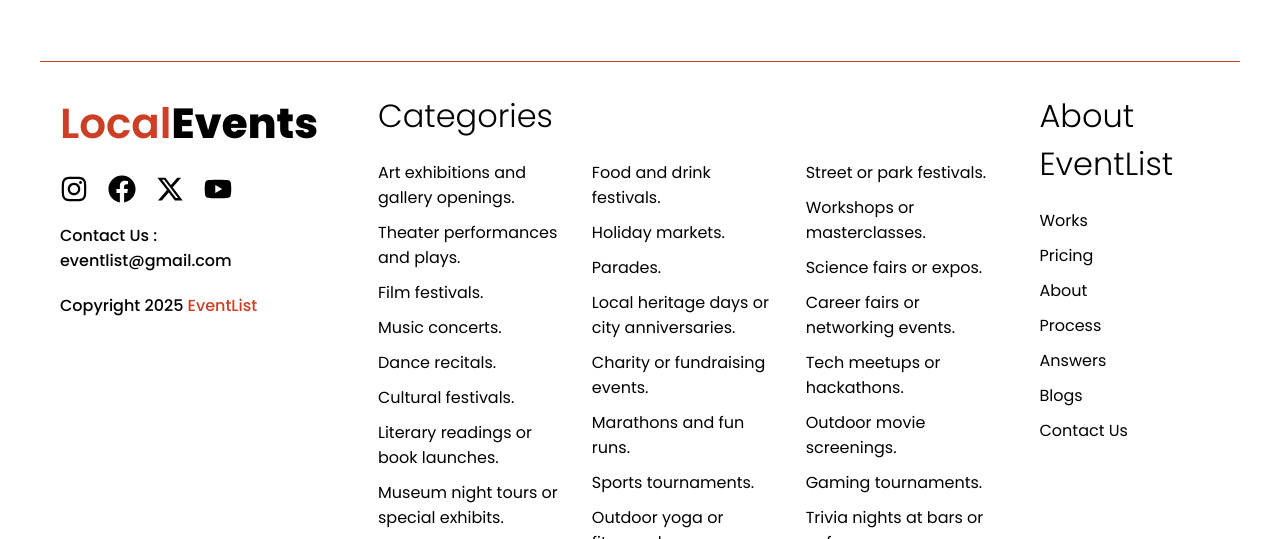
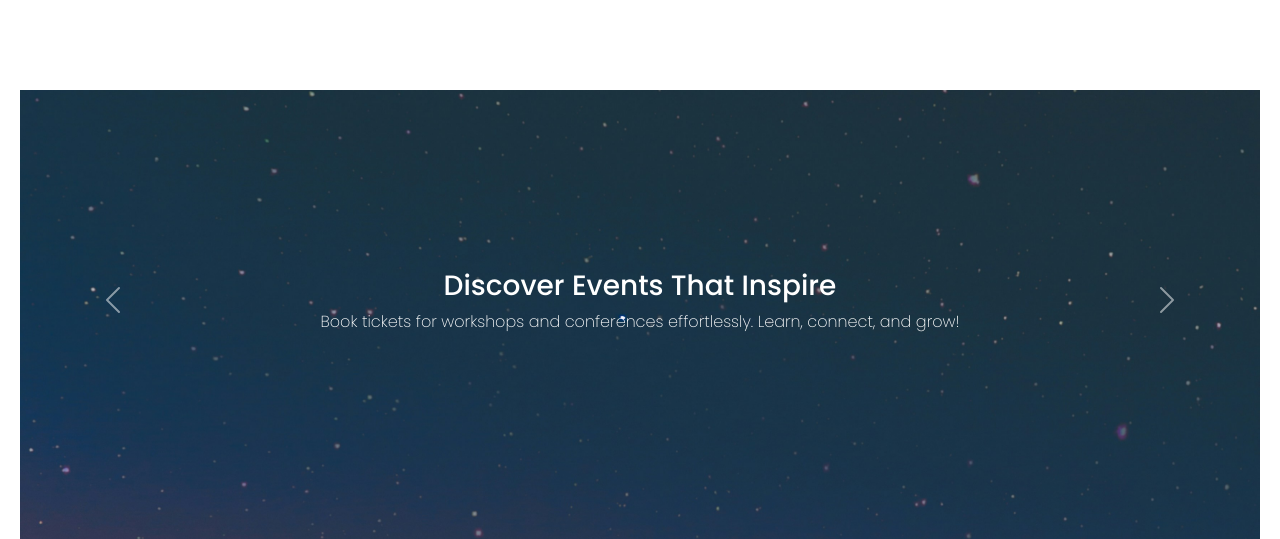
Before and after one commit to jaimalhotra11/local-Event-project, a React (Vite) app: page / in a window 1280 px wide. Shown: the part 2261-2800 px from the top of the page. Built offline with nearby package versions, Linux system fonts and the light colour scheme.

Commit message:
carousel

```diff
--- a/package.json
+++ b/package.json
@@ -10,7 +10,10 @@
     "preview": "vite preview"
   },
   "dependencies": {
+    "bootstrap": "^5.3.3",
     "react": "^18.3.1",
+    "react-bootstrap": "^2.10.8",
+    "react-bootstrap-carousel": "^4.1.1",
     "react-dom": "^18.3.1",
     "react-icons": "^5.4.0",
     "react-router-dom": "^7.1.1"
--- a/src/App.jsx
+++ b/src/App.jsx
@@ -11,6 +11,8 @@ import Eventslists from "./pages/Eventslists.jsx";
 import Footer from "./components/Footer.jsx";
 import Faq from "./pages/Faq-page/Faq.jsx";
 import Hostdashboard from "./pages/Dashboards/Hostdashboard.jsx";
+import 'bootstrap/dist/css/bootstrap.min.css';
+
 
 function App() {
   return (
--- a/src/Home.jsx
+++ b/src/Home.jsx
@@ -2,6 +2,7 @@ import React from 'react'
 import Card from './components/card'
 import Categories from './components/Categories'
 import Hero from './components/Hero.jsx';
+import Carousel from './components/Carousel/Carousel.jsx';
 
 function Home() {
   return (
@@ -9,6 +10,9 @@ function Home() {
     <Hero/>
     <Card/>
     <Categories/>
+    <Carousel/>
+
+
     </>
   )
 }
--- /dev/null
+++ b/src/components/Carousel/Carousel.css
@@ -0,0 +1,44 @@
+.car-fade{
+    margin: 40px 20px;
+}
+
+.car-first{
+    min-height: 60vh;
+    background-position: center;
+    background-size: cover;
+    background-repeat: no-repeat;
+    margin-top: 60px;
+    display: flex;
+    justify-content: center;
+    align-items: center;
+}
+.car-first1{
+    background-image: url("../../assets/images/9.jpg");
+}
+.car-first2{
+    background-image: url("../../assets/images/6.jpg");
+}
+.car-first3{
+    background-image: url("../../assets/images/5.jpg");
+}
+.car-first4{
+    background-image: url("../../assets/images/1.jpg");
+}
+.car-first5{
+    background-image: url("../../assets/images/8.jpg");
+}
+
+.car-caption{
+    position:inherit;
+    color: #fff;
+    align-self: center;
+    height: 100%;
+    display: flex;
+    justify-content: center;
+    align-items: center;
+    flex-direction: column;
+}
+
+.car-para{
+    font-weight: 200;
+}
--- /dev/null
+++ b/src/components/Carousel/Carousel.jsx
@@ -0,0 +1,43 @@
+import Carousel from 'react-bootstrap/Carousel';
+import './Carousel.css';
+
+
+function CarouselFadeExample() {
+  return (
+    <Carousel  fade className='car-fade' >
+      <Carousel.Item className='car-first car-first1'>
+        <Carousel.Caption className='car-caption'>
+          <h3 className='car-head'>Discover Events That Inspire</h3>
+          <p className='car-para'> Book tickets for workshops and conferences effortlessly. Learn, connect, and grow!</p>
+        </Carousel.Caption>
+      </Carousel.Item>
+      <Carousel.Item className='car-first car-first2'>
+        <Carousel.Caption className='car-caption'>
+          <h3 className='car-head'>Discover Events That Inspire</h3>
+          <p className='car-para'> Book tickets for workshops and conferences effortlessly. Learn, connect, and grow!</p>
+        </Carousel.Caption>
+      </Carousel.Item>
+      <Carousel.Item className='car-first car-first3'>
+        <Carousel.Caption className='car-caption'>
+          <h3 className='car-head'>Discover Events That Inspire</h3>
+          <p className='car-para'> Book tickets for workshops and conferences effortlessly. Learn, connect, and grow!</p>
+        </Carousel.Caption>
+      </Carousel.Item>
+      <Carousel.Item className='car-first car-first4'>
+        <Carousel.Caption className='car-caption'>
+          <h3 className='car-head'>Discover Events That Inspire</h3>
+          <p className='car-para'> Book tickets for workshops and conferences effortlessly. Learn, connect, and grow!</p>
+        </Carousel.Caption>
+      </Carousel.Item>
+      <Carousel.Item className='car-first car-first5'>
+        <Carousel.Caption className='car-caption'>
+          <h3 className='car-head'>Discover Events That Inspire</h3>
+          <p className='car-para'> Book tickets for workshops and conferences effortlessly. Learn, connect, and grow!</p>
+        </Carousel.Caption>
+      </Carousel.Item>
+
+    </Carousel>
+  );
+}
+
+export default CarouselFadeExample;
```
Also changed, not shown: src/components/ExampleCarouselImage.jsx (added, +10 -0 lines), src/components/Carousel.jsx (added), 2 other files (tests, documents, lock files or other folders).
